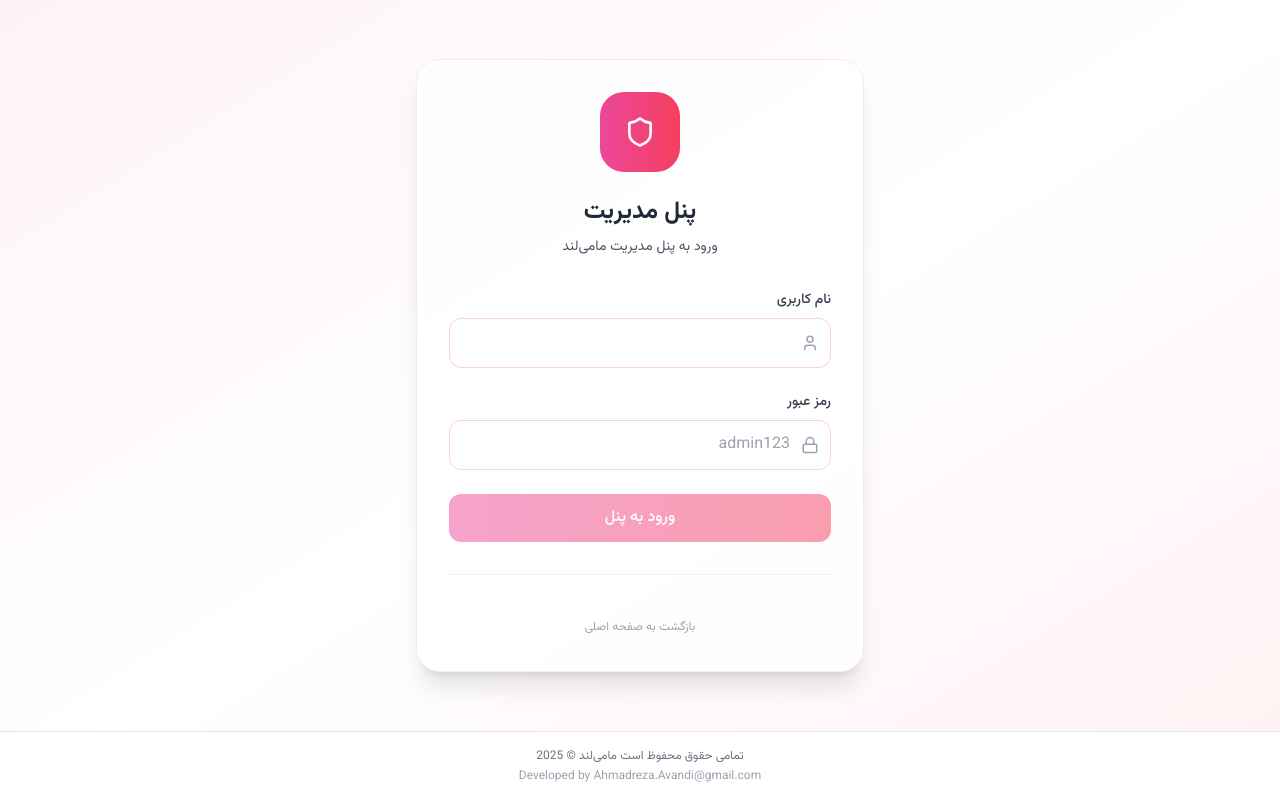
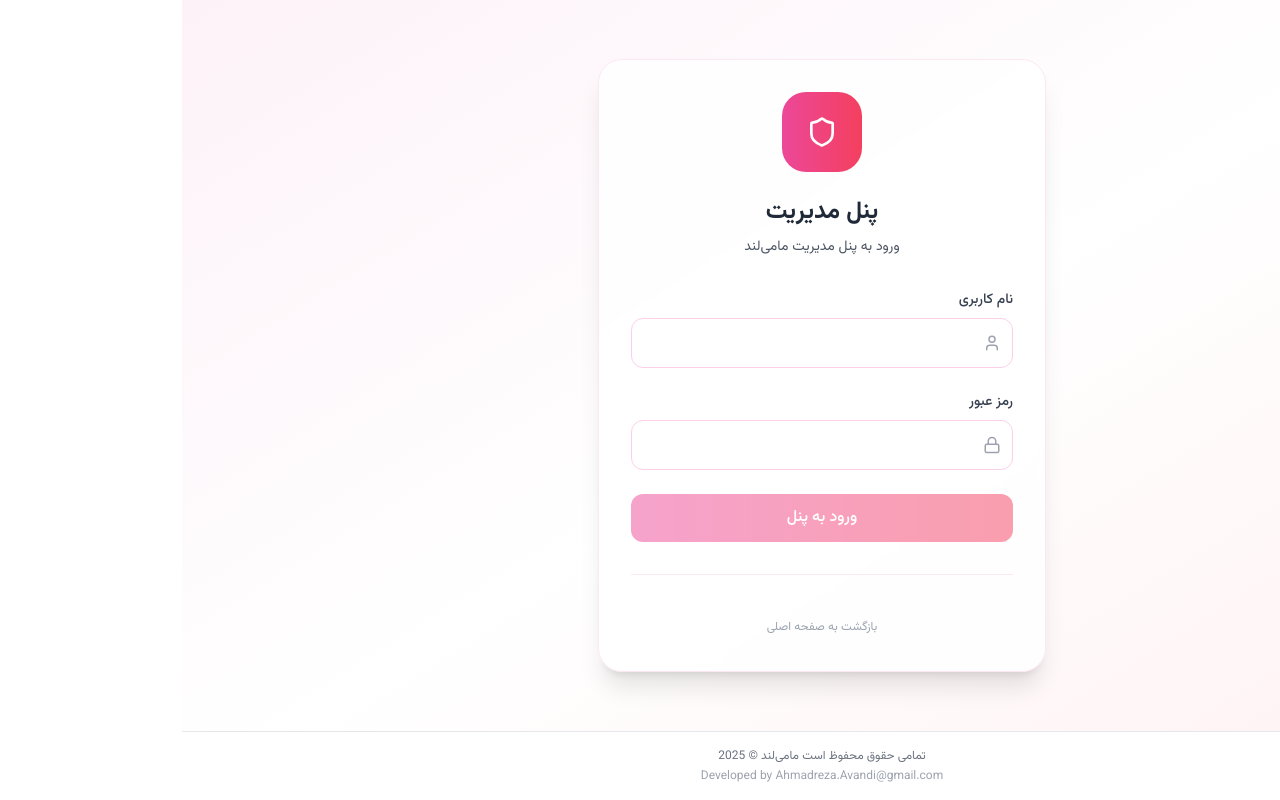
Before and after one commit to Ahmadreza-Avandi/mamiLand, a Next.js app: page /admin in a window 1280 px wide. Built offline with nearby package versions, Linux system fonts and the light colour scheme.

Commit message:
Update page.tsx

```diff
--- a/app/admin/page.tsx
+++ b/app/admin/page.tsx
@@ -95,7 +95,7 @@ export default function AdminLoginPage() {
                       setPassword(e.target.value);
                       setError('');
                     }}
-                    placeholder="admin123"
+                    placeholder=""
                     className="w-full pr-10 pl-4 py-3 border border-pink-200 rounded-xl focus:ring-2 focus:ring-pink-500 focus:border-transparent outline-none transition-all duration-200"
                     disabled={isLoading}
                     required
```
